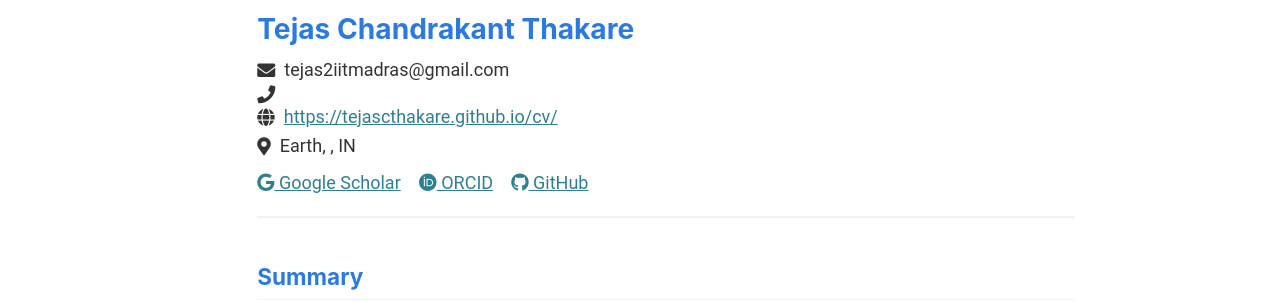
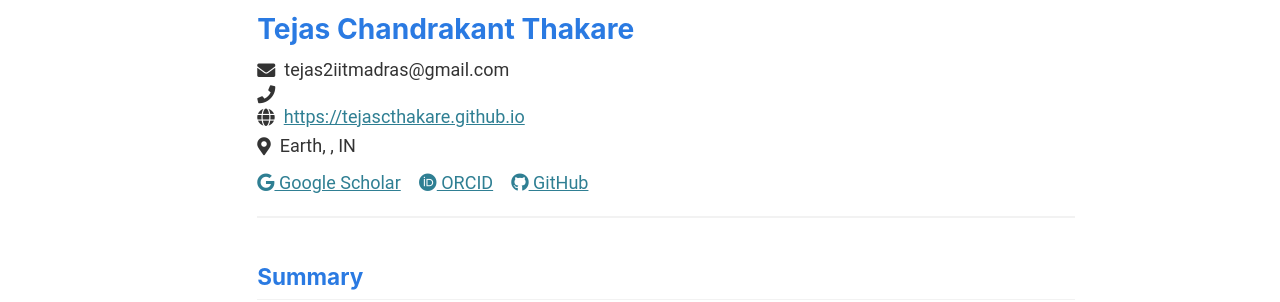
Before and after one commit to TejasCThakare/tejascthakare.github.io, a Jekyll site: the page built from _pages/cv-json.md, in a window 1280 px wide and 900 px high. Shown: the part 128-430 px from the top of the window. Built offline with Jekyll 4.4.1, drawn with Linux system fonts in a browser that asks for light colours; part of the change alters nothing that is shown.

```diff
--- a/_data/cv.json
+++ b/_data/cv.json
@@ -3,7 +3,7 @@
     "name": "Tejas Chandrakant Thakare",
     "email": "tejas2iitmadras@gmail.com",
     "phone": "",
-    "website": "https://tejascthakare.github.io/cv/",
+    "website": "https://tejascthakare.github.io",
     "summary": "Passionate about tech",
     "location": {
       "address": "",
```
